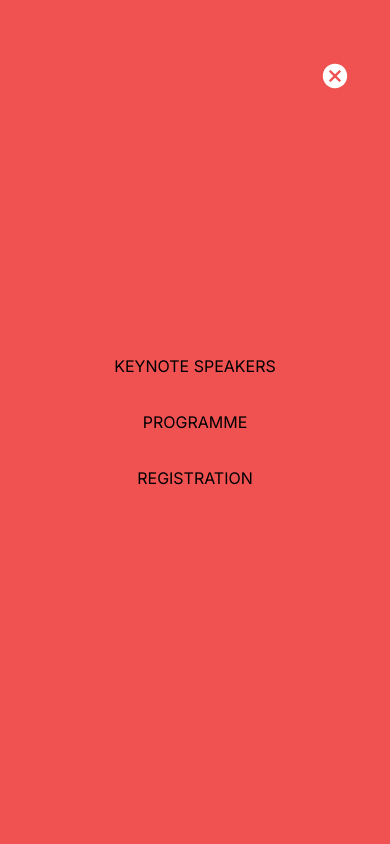
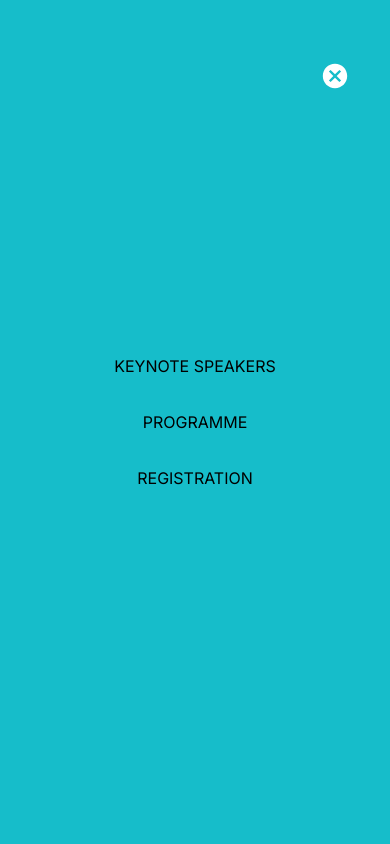
Before and after one commit to thunyoubun/ccs-registration, a Next.js app: page / in a window 390 px wide. Both pictures are taken after a click on the button 335 px from the left and 76 px from the top of the page. Shown: the top 844 px of the page. Built offline with nearby package versions, Linux system fonts and the light colour scheme.

Commit message:
color nav on mobile

```diff
--- a/src/app/Components/Navbar.tsx
+++ b/src/app/Components/Navbar.tsx
@@ -95,7 +95,7 @@ const Navbar = ({ path }: NavbarProps) => {
           className={
             !isActived
               ? "hidden z-10"
-              : "flex gap-8 flex-col absolute top-0 left-0 w-full h-screen justify-center items-center uppercase bg-red-500 transition-opacity opacity-100 ease-in-out delay-100"
+              : "flex gap-8 flex-col absolute top-0 left-0 w-full h-screen justify-center items-center uppercase bg-teal-400 transition-opacity opacity-100 ease-in-out delay-100"
           }
         >
           {path === "/" && (
```
